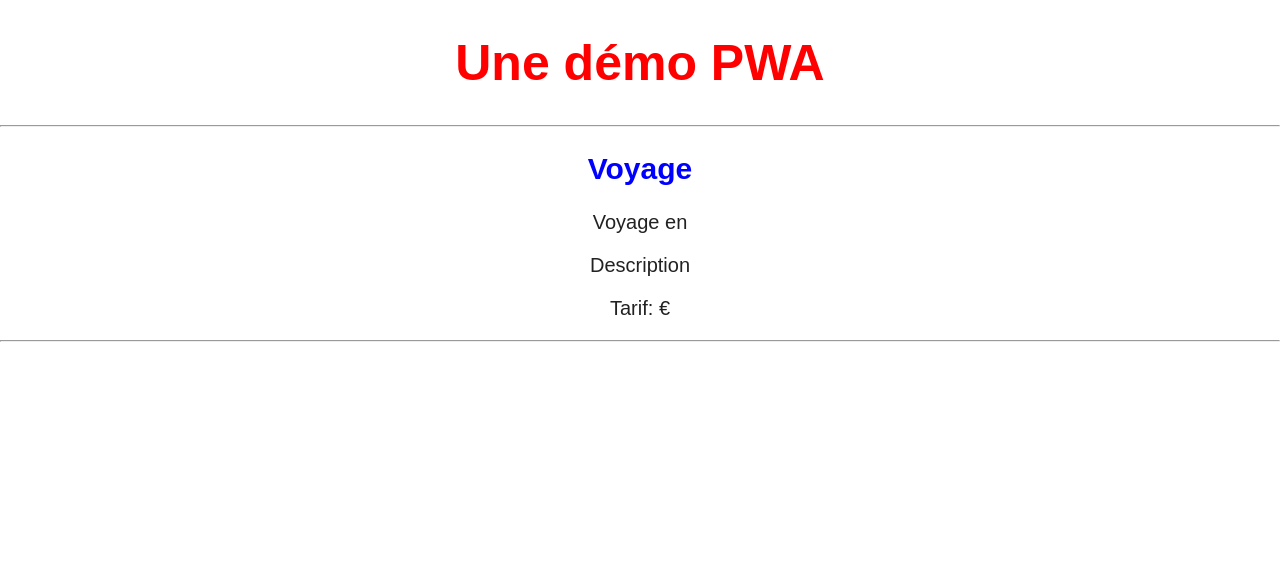
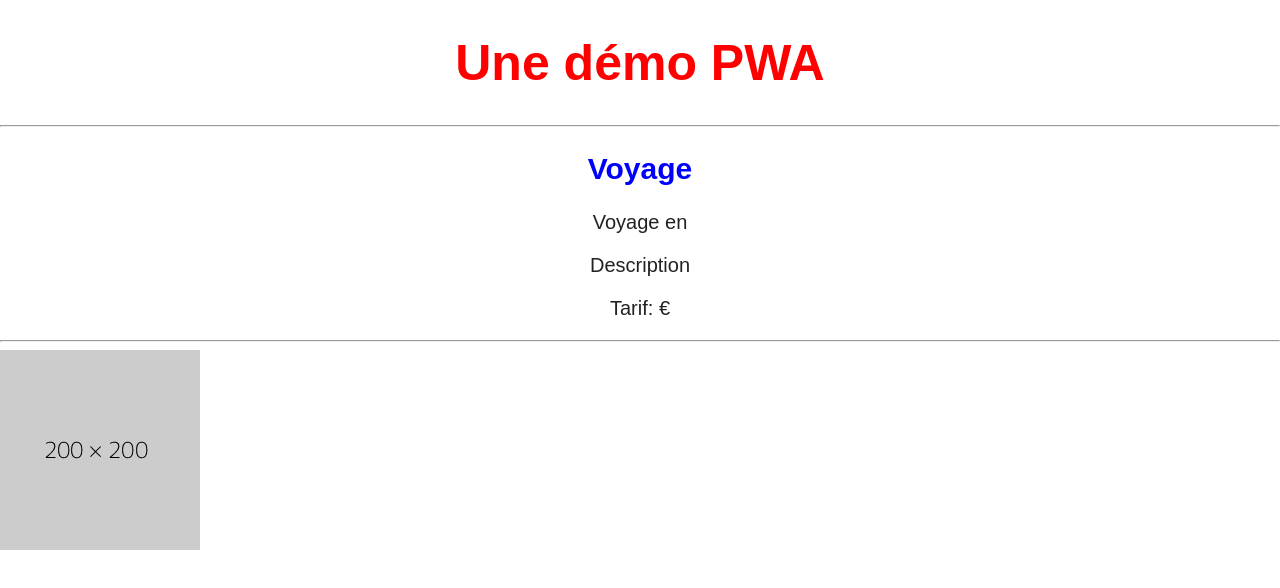
Before and after one commit to James-byds/pwa, a plain HTML site: page index.html in a window 1280 px wide. Drawn offline with Linux system fonts and the light colour scheme; no server answers.

Commit message:
offline_img

```diff
--- a/index.html
+++ b/index.html
@@ -22,6 +22,7 @@
     <p class="text">Description<span class="description"></span></p>
     <p class="text">Tarif: <span class="prix"></span>€</p>
     <hr>
+    <img  src="200.png" alt="">
     <script src="main.js"></script>
     <script src="install.js"></script>
     <script src="register-sw.js"></script>
```
Also changed, not shown: 200.png (added).
